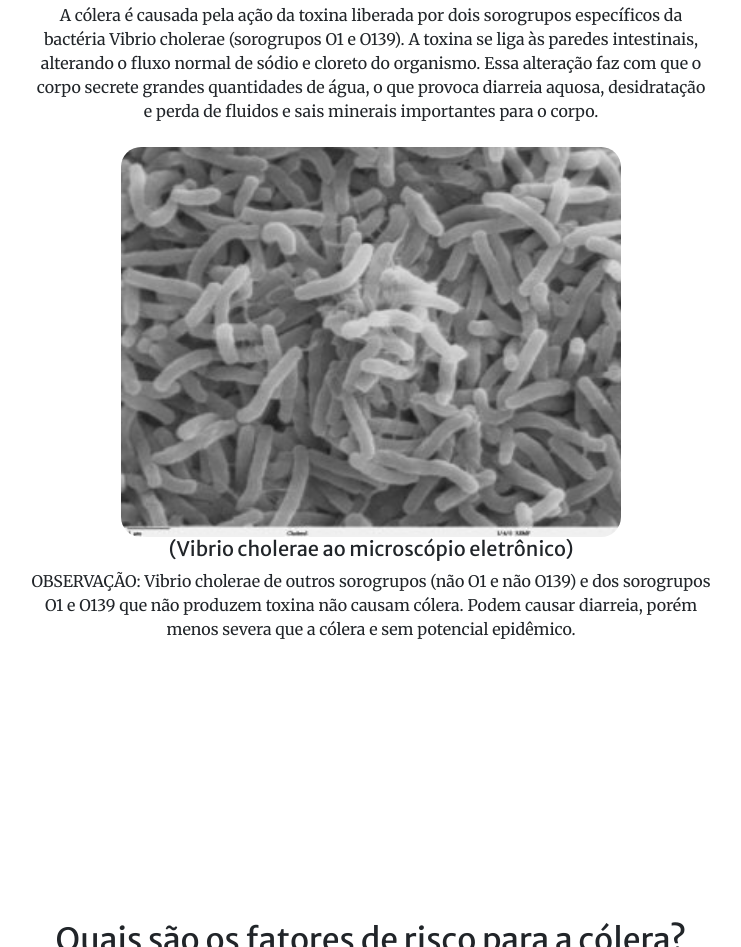
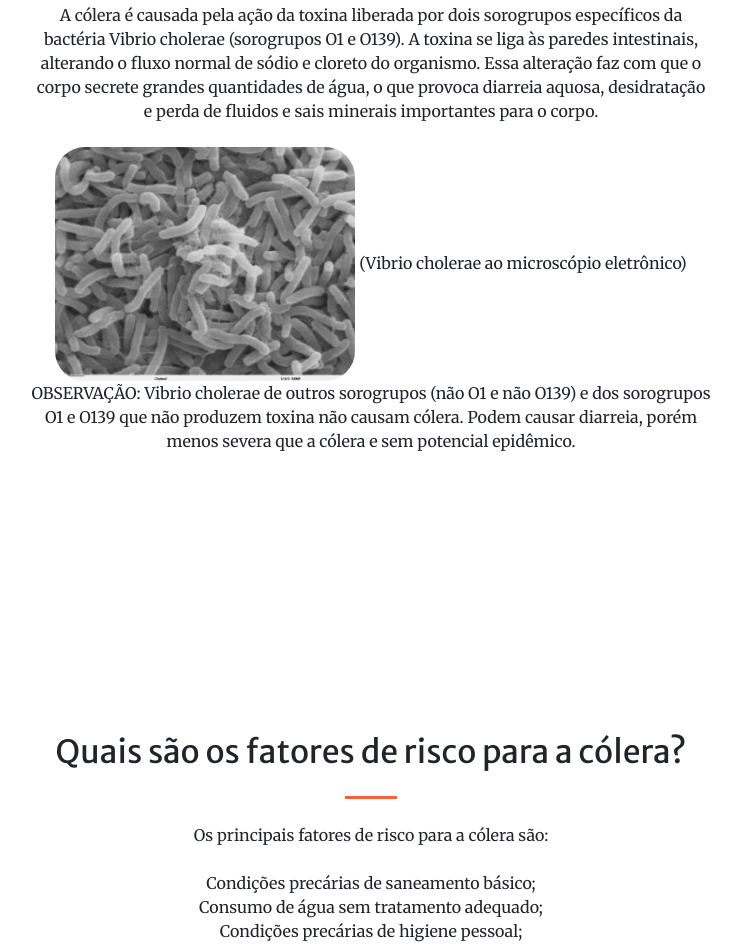
Before and after one commit to KakauFelix/atividade_interdiciplinar_biologia_pam_pw, a plain HTML site: page index.html in a window 1280 px wide. Shown: the part 2258-3205 px from the top of the page, without its empty margins (269-1010 px from the left). Drawn offline with nearby package versions, Linux system fonts and the light colour scheme; some packages are replaced by stand-ins of ours; a script that the page names is missing.

Commit message:
Update index.html

```diff
--- a/index.html
+++ b/index.html
@@ -86,8 +86,8 @@
                         <h2 class="text-center mt-0">O que causa a cólera?</h2>
                         <hr class="divider" />
                         <p class="text-black-75 mb-4">A cólera é causada pela ação da toxina liberada por dois sorogrupos específicos da bactéria Vibrio cholerae (sorogrupos O1 e O139). A toxina se liga às paredes intestinais, alterando o fluxo normal de sódio e cloreto do organismo. Essa alteração faz com que o corpo secrete grandes quantidades de água, o que provoca diarreia aquosa, desidratação e perda de fluidos e sais minerais importantes para o corpo.</p>
-                        <img src="assets/img/colera_no_micro.jpg" width="500px" style="border-radius: 20px;" />
-                        <h5>(Vibrio cholerae ao microscópio eletrônico)</h5>
+                        <img src="assets/img/colera_no_micro.jpg" width="300px" style="border-radius: 30px;" />
+                        <h7>(Vibrio cholerae ao microscópio eletrônico)</h7>
                         <p class="text-black-75 mb-4">OBSERVAÇÃO: Vibrio cholerae de outros sorogrupos (não O1 e não O139) e dos sorogrupos O1 e O139 que não produzem toxina não causam cólera. Podem causar diarreia, porém menos severa que a cólera e sem potencial epidêmico.</p>
                     </div>
                 </div>
```
